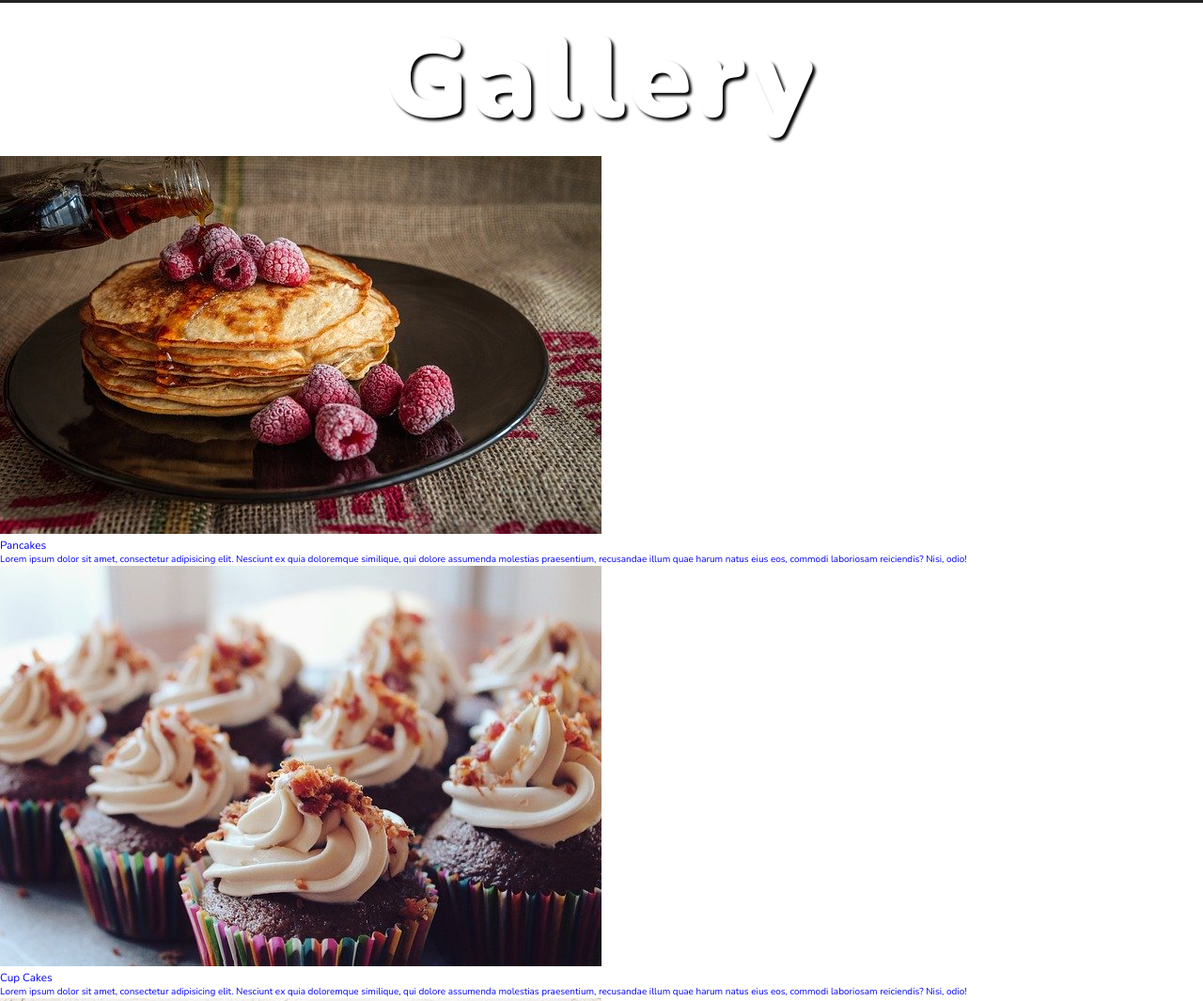
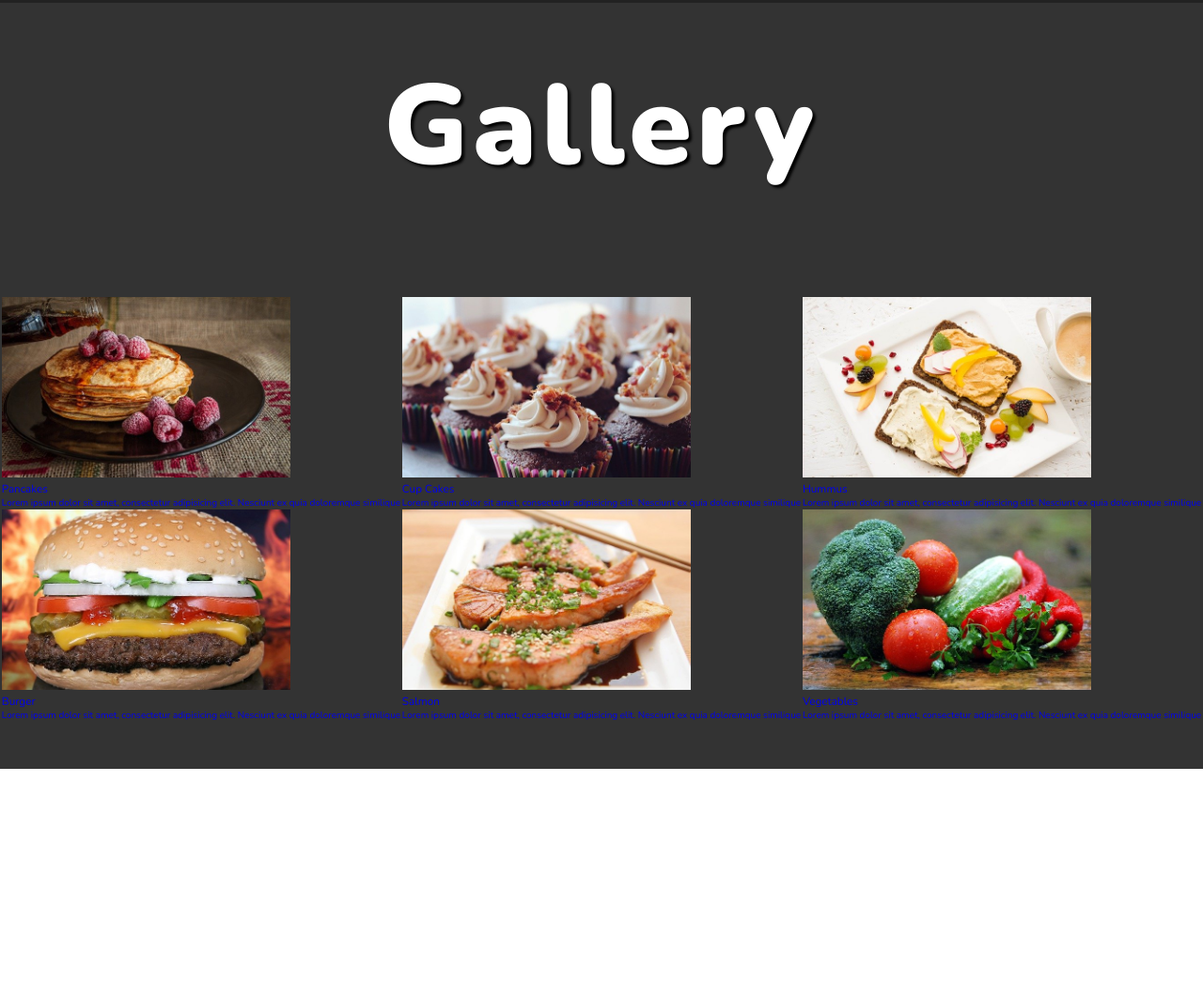
Before and after one commit to TreyK95/food-site, a plain HTML site: page index.html in a window 1280 px wide. Shown: the part 1597-2662 px from the top of the page at 94% size. After the commit the page ends 2415 px from the top, so only its background shows below. Drawn offline with nearby package versions, Linux system fonts and the light colour scheme.

Commit message:
begining work on styling

```diff
--- a/index.html
+++ b/index.html
@@ -67,9 +67,7 @@
             <h3 class="food-name">Pancakes</h3>
             <p class="food-description">
               Lorem ipsum dolor sit amet, consectetur adipisicing elit. Nesciunt
-              ex quia doloremque similique, qui dolore assumenda molestias
-              praesentium, recusandae illum quae harum natus eius eos, commodi
-              laboriosam reiciendis? Nisi, odio!
+              ex quia doloremque similique
             </p>
           </a>
           <a href="#" class="gallery-link" title="Order Now">
@@ -77,39 +75,34 @@
             <h3 class="food-name">Cup Cakes</h3>
             <p class="food-description">
               Lorem ipsum dolor sit amet, consectetur adipisicing elit. Nesciunt
-              ex quia doloremque similique, qui dolore assumenda molestias
-              praesentium, recusandae illum quae harum natus eius eos, commodi
-              laboriosam reiciendis? Nisi, odio!
-            </p>
-          </a>
+              ex quia doloremque similique
+            </p></a
+          >
+
           <a href="#" class="gallery-link" title="Order Now">
             <img src="images/images/gallery-img-3.jpg" class="food-img" />
             <h3 class="food-name">Hummus</h3>
             <p class="food-description">
               Lorem ipsum dolor sit amet, consectetur adipisicing elit. Nesciunt
-              ex quia doloremque similique, qui dolore assumenda molestias
-              praesentium, recusandae illum quae harum natus eius eos, commodi
-              laboriosam reiciendis? Nisi, odio!
-            </p>
-          </a>
+              ex quia doloremque similique
+            </p></a
+          >
+
           <a href="#" class="gallery-link" title="Order Now">
             <img src="images/images/gallery-img-4.jpg" class="food-img" />
             <h3 class="food-name">Burger</h3>
             <p class="food-description">
               Lorem ipsum dolor sit amet, consectetur adipisicing elit. Nesciunt
-              ex quia doloremque similique, qui dolore assumenda molestias
-              praesentium, recusandae illum quae harum natus eius eos, commodi
-              laboriosam reiciendis? Nisi, odio!
-            </p>
-          </a>
+              ex quia doloremque similique
+            </p></a
+          >
+
           <a href="#" class="gallery-link" title="Order Now">
             <img src="images/images/gallery-img-5.jpg" class="food-img" />
             <h3 class="food-name">Salmon</h3>
             <p class="food-description">
               Lorem ipsum dolor sit amet, consectetur adipisicing elit. Nesciunt
-              ex quia doloremque similique, qui dolore assumenda molestias
-              praesentium, recusandae illum quae harum natus eius eos, commodi
-              laboriosam reiciendis? Nisi, odio!
+              ex quia doloremque similique
             </p>
           </a>
           <a href="#" class="gallery-link" title="Order Now">
@@ -117,9 +110,7 @@
             <h3 class="food-name">Vegetables</h3>
             <p class="food-description">
               Lorem ipsum dolor sit amet, consectetur adipisicing elit. Nesciunt
-              ex quia doloremque similique, qui dolore assumenda molestias
-              praesentium, recusandae illum quae harum natus eius eos, commodi
-              laboriosam reiciendis? Nisi, odio!
+              ex quia doloremque similique
             </p>
           </a>
         </div>
--- a/style.css
+++ b/style.css
@@ -150,3 +150,22 @@ html {
 }
 
 /* end of section 2 */
+
+/* section 3 */
+.section-3 {
+  background-color: #333;
+  padding: 5rem 0;
+}
+.gallery {
+  display: flex;
+  flex-wrap: wrap;
+  align-items: center;
+  justify-content: space-evenly;
+  margin-top: 10rem;
+}
+.food-img {
+  width: 24vw;
+  height: 15vw;
+  object-fit: cover;
+}
+/* end of seciton 3 */
```
